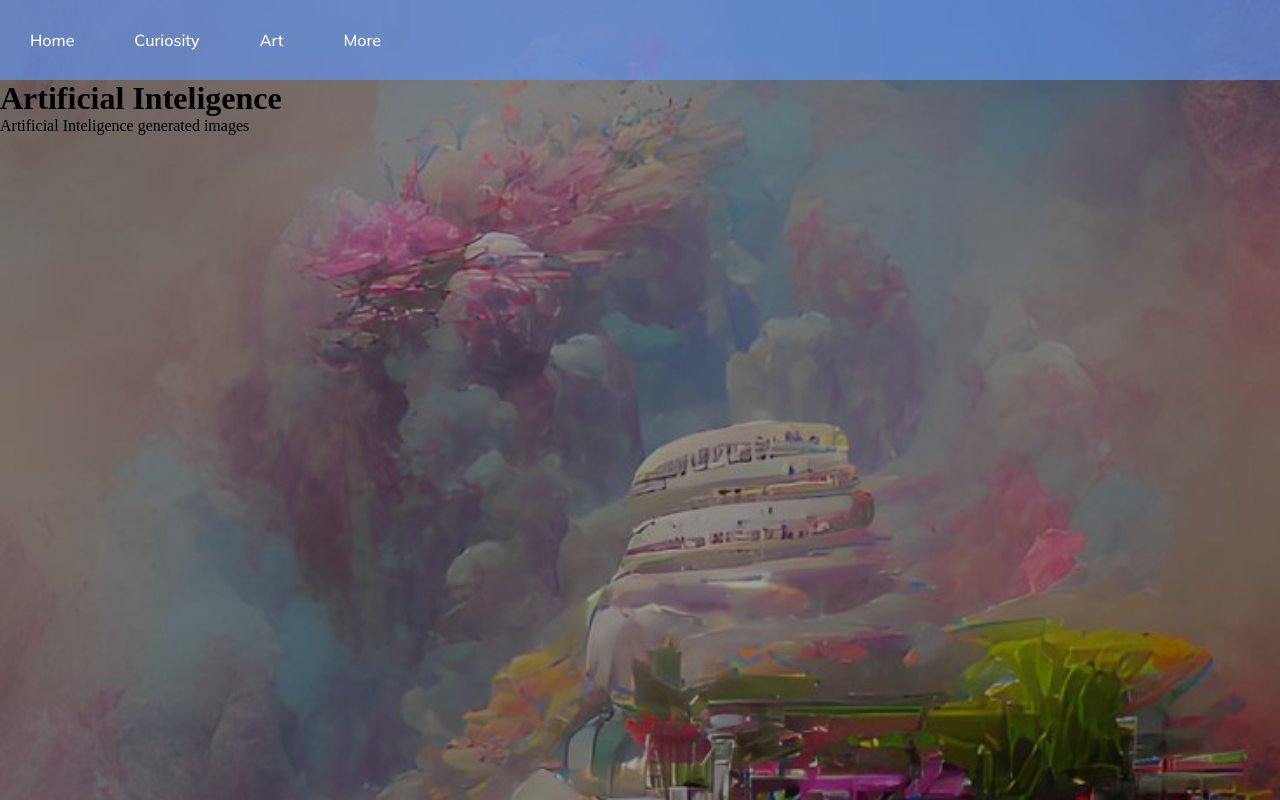
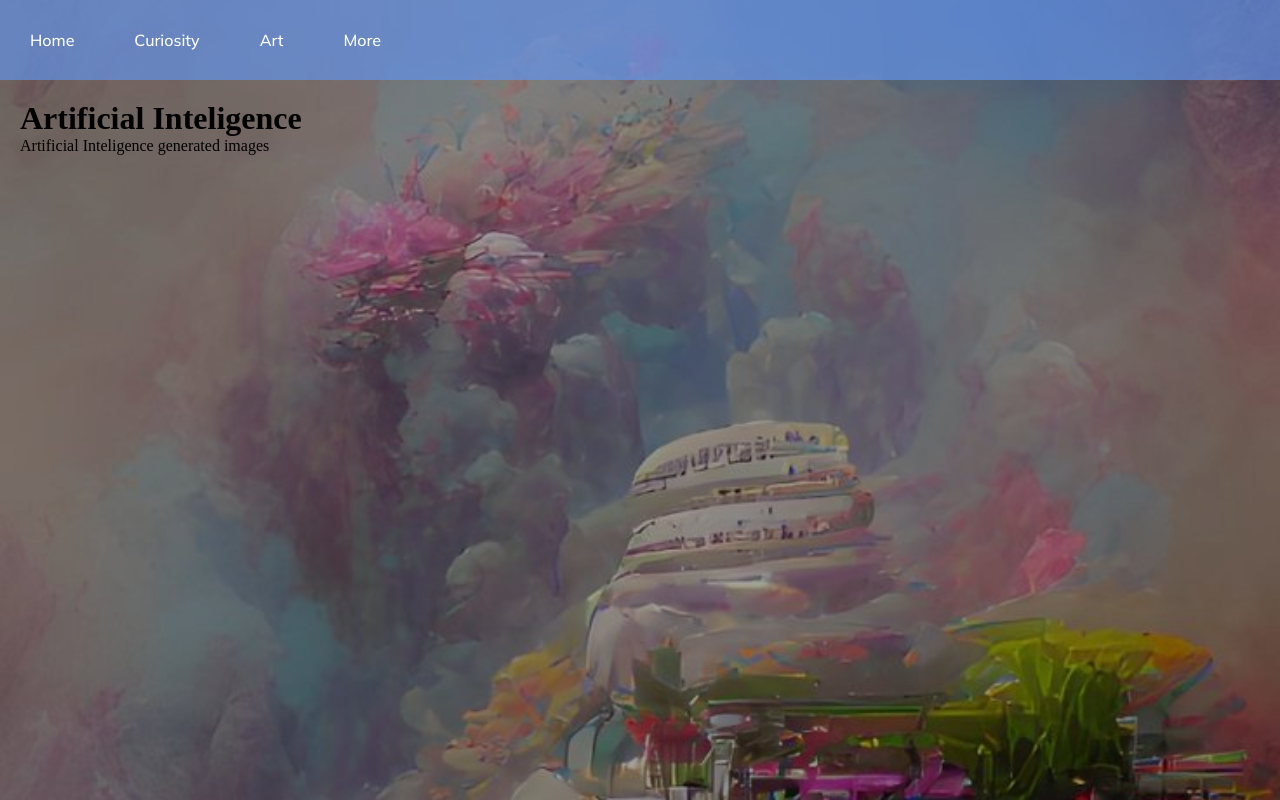
Before and after one commit to rafaelandrade-dev/projects, a plain HTML site: page LandingPages/lp003/index.html in a window 1280 px wide. Drawn offline with nearby package versions, Linux system fonts and the light colour scheme.

Commit message:
avanço no projeto

```diff
--- a/LandingPages/lp003/index.html
+++ b/LandingPages/lp003/index.html
@@ -22,7 +22,7 @@
     <main>
         <div class="title">
             <h1>Artificial Inteligence</h1>
-            <p>Artificial Inteligence generated images</p>
+            <p id="subtitle">Artificial Inteligence generated images</p>
         </div>
     </main>
 </body>
--- a/LandingPages/lp003/style.css
+++ b/LandingPages/lp003/style.css
@@ -46,3 +46,7 @@ a:hover{
     }
 }
 /* =========================NAVBAR=========================== */
+
+main{
+    padding: 20px;
+}
```
